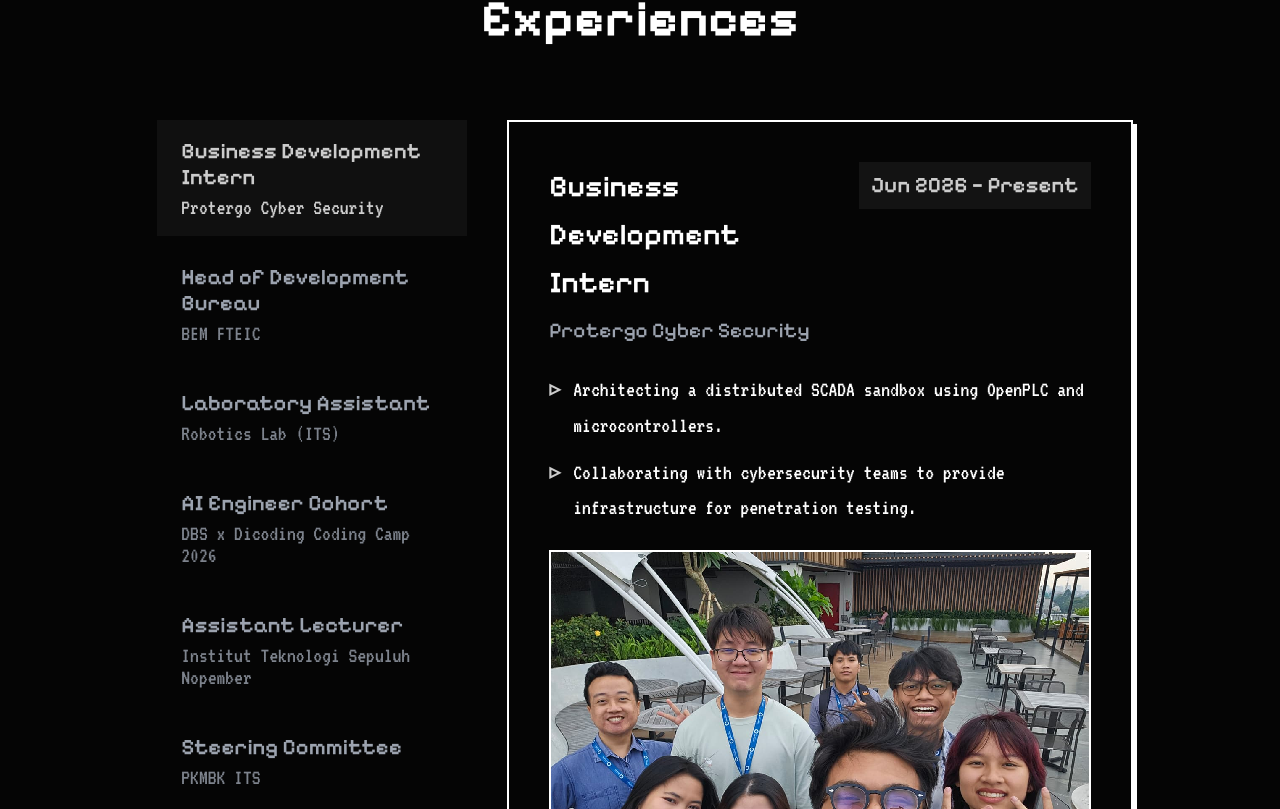
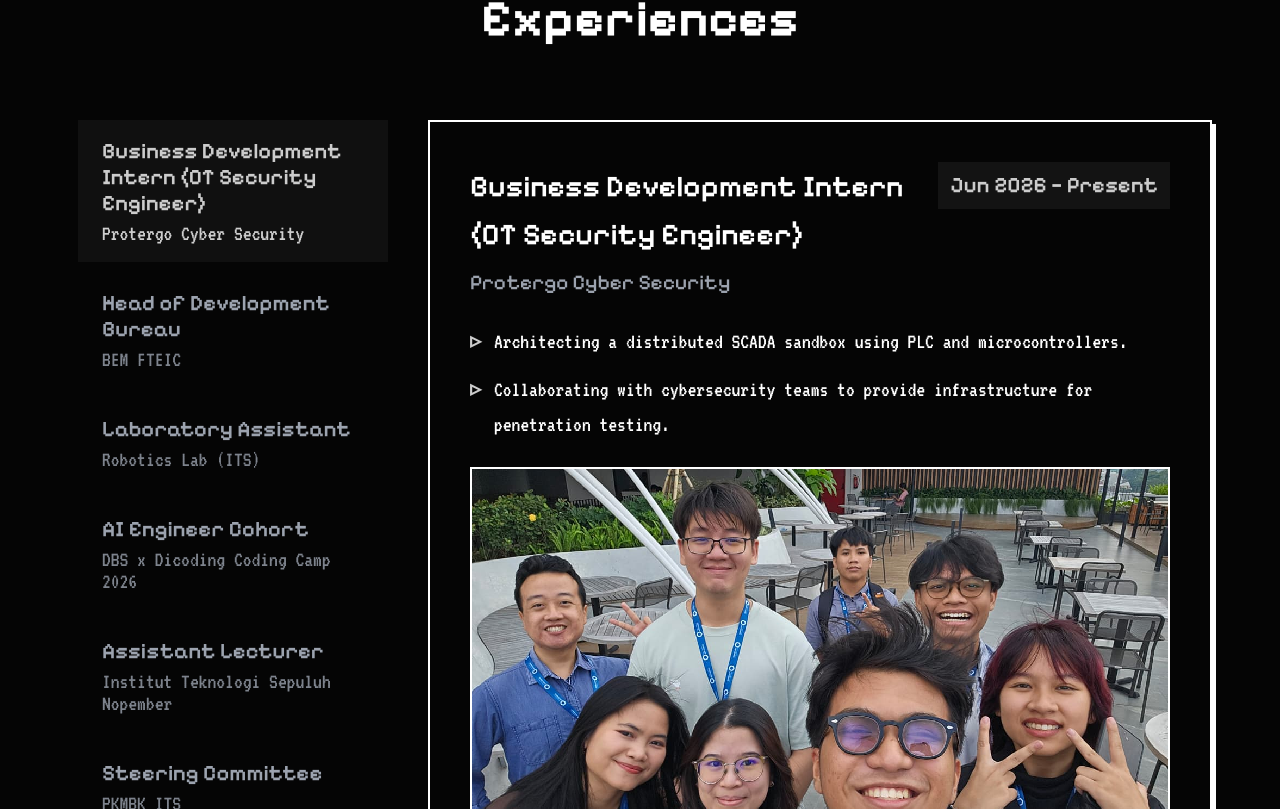
Before and after one commit to theoitssurabaya/webPorto, a Next.js app: page / in a window 1280 px wide. Shown: the part 3491-4300 px from the top of the page. Built offline with nearby package versions, Linux system fonts and the light colour scheme; a web font is replaced by a local one.

Commit message:
minor experience change

```diff
--- a/src/data/portfolio.js
+++ b/src/data/portfolio.js
@@ -1,12 +1,12 @@
 export const getExperienceData = (language) => [
     {
         id: "exp-0",
-        tabTitle: language === 'id' ? "Magang Business Development" : "Business Development Intern",
+        tabTitle: language === 'id' ? "Magang Business Development" : "Business Development Intern (OT Security Engineer)",
         tabSubtitle: "Protergo Cyber Security",
         date: language === 'id' ? "Jun 2026 — Sekarang" : "Jun 2026 — Present",
         orgName: "Protergo Cyber Security",
         points: [
-            language === 'id' ? "Merancang sandbox SCADA terdistribusi menggunakan OpenPLC dan mikrokontroler." : "Architecting a distributed SCADA sandbox using OpenPLC and microcontrollers.",
+            language === 'id' ? "Merancang sandbox SCADA terdistribusi menggunakan OpenPLC dan mikrokontroler." : "Architecting a distributed SCADA sandbox using PLC and microcontrollers.",
             language === 'id' ? "Berkolaborasi dengan tim untuk menyediakan infrastruktur uji penetrasi." : "Collaborating with cybersecurity teams to provide infrastructure for penetration testing."
         ],
         image: "/assets/experience/protergo.jpeg"
```
